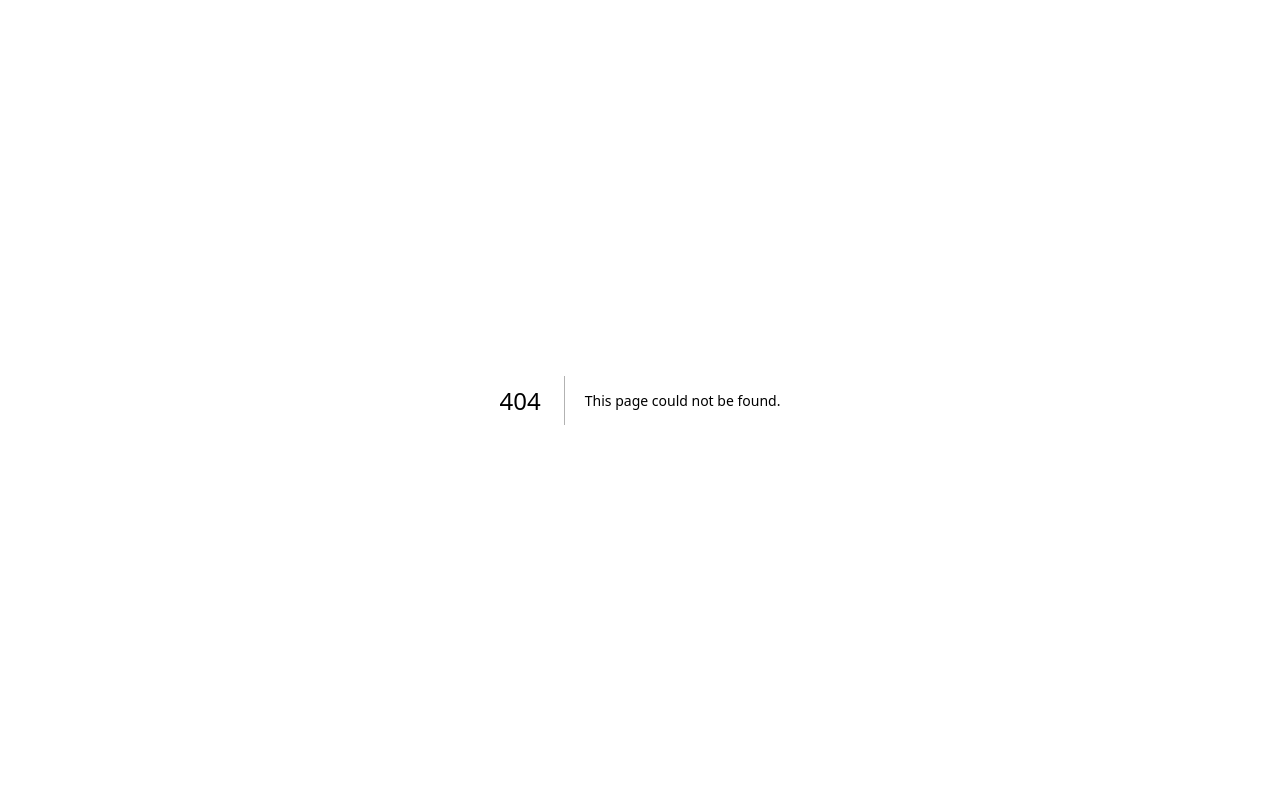
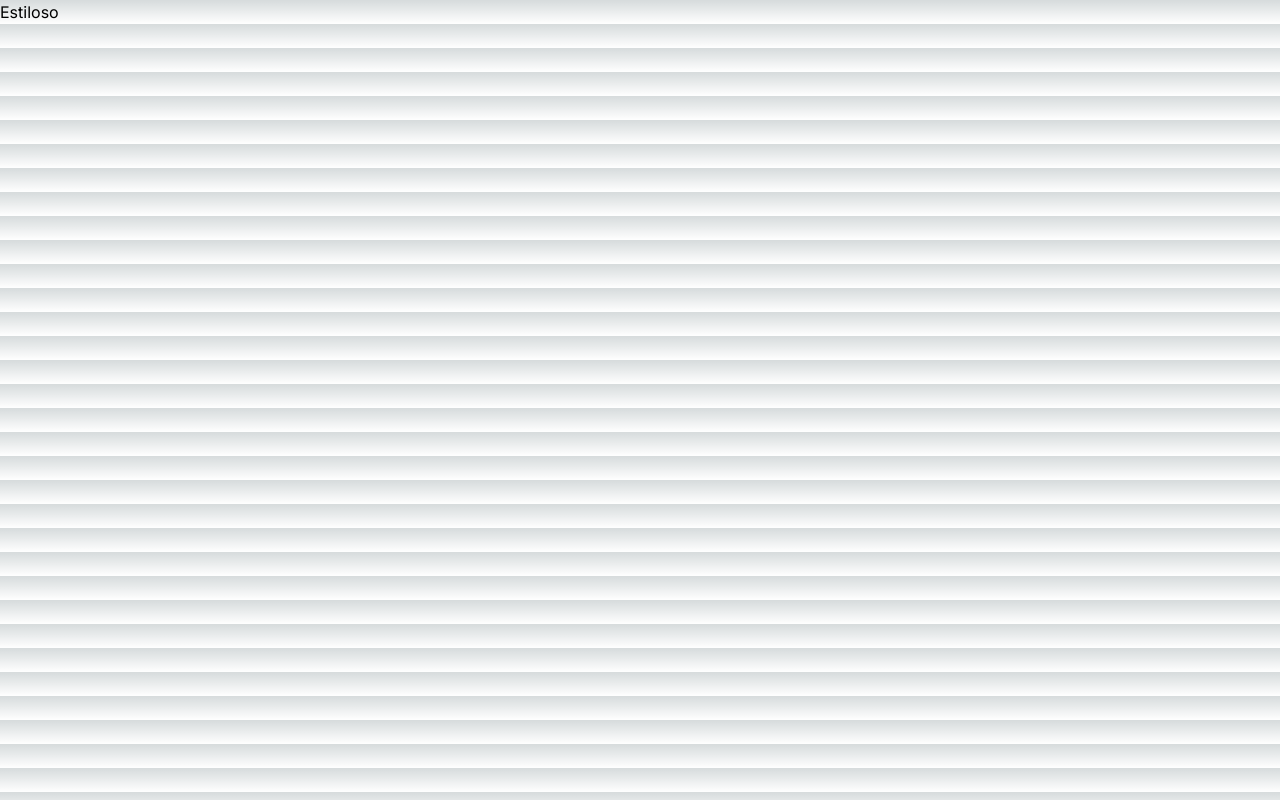
Before and after one commit to amandaoliveiracampos/next-crud, a Next.js app: page /inicio in a window 1280 px wide. Before the commit this address had no page. Built offline with nearby package versions, Linux system fonts and the light colour scheme.

Commit message:
Navegando entre componentes

```diff
--- a/src/app/estiloso/page.jsx
+++ b/src/app/estiloso/page.jsx
@@ -1,6 +1,9 @@
+import Link from "next/link";
+
 export default function Estiloso() {
   return (
     <div className="bg-purple-300 text-white ">
+      <Link href="/inicio"> Voltar</Link>
       <h1>Estiloso Usando CSS Modulos</h1>
     </div>
   );
--- /dev/null
+++ b/src/app/inicio/page.jsx
@@ -0,0 +1,9 @@
+import Link from "next/link";
+
+export default function Inicio() {
+  return (
+    <div>
+      <Link href="/estiloso">Estiloso </Link>
+    </div>
+  );
+}
```
